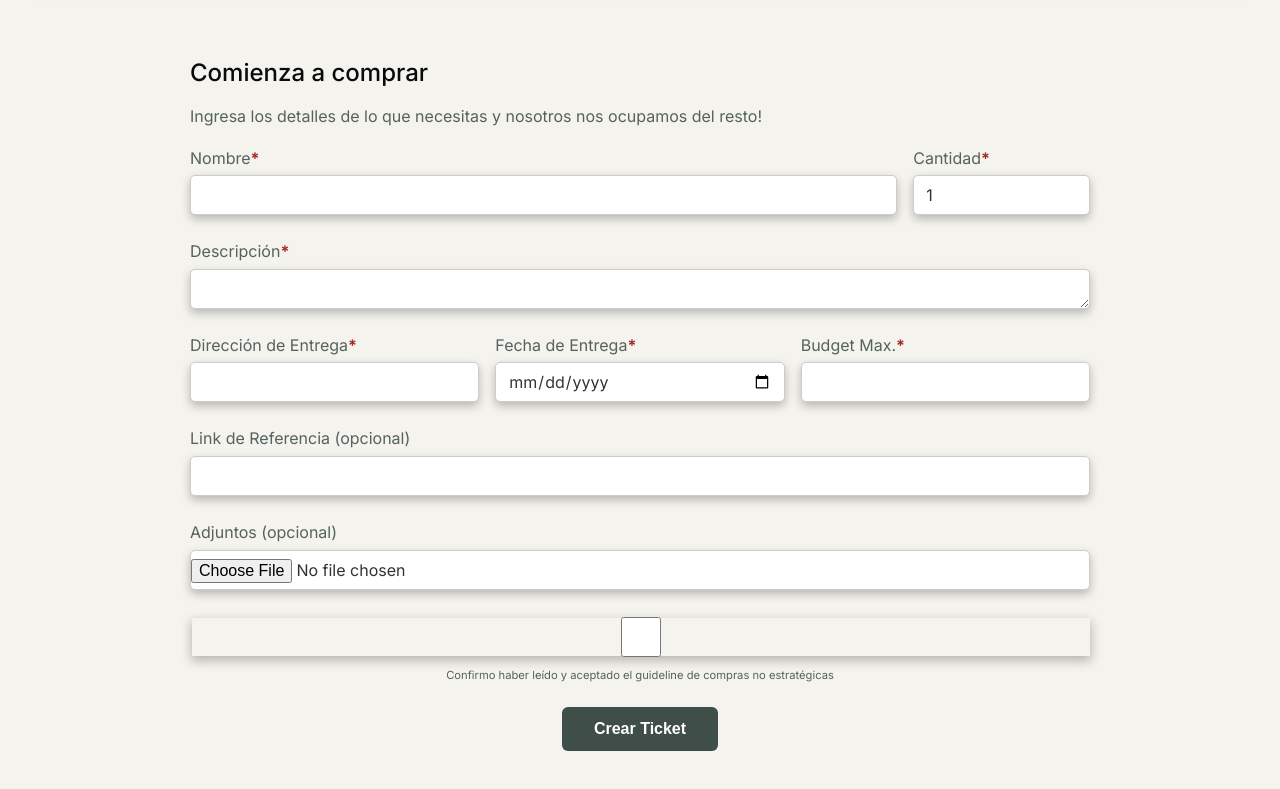
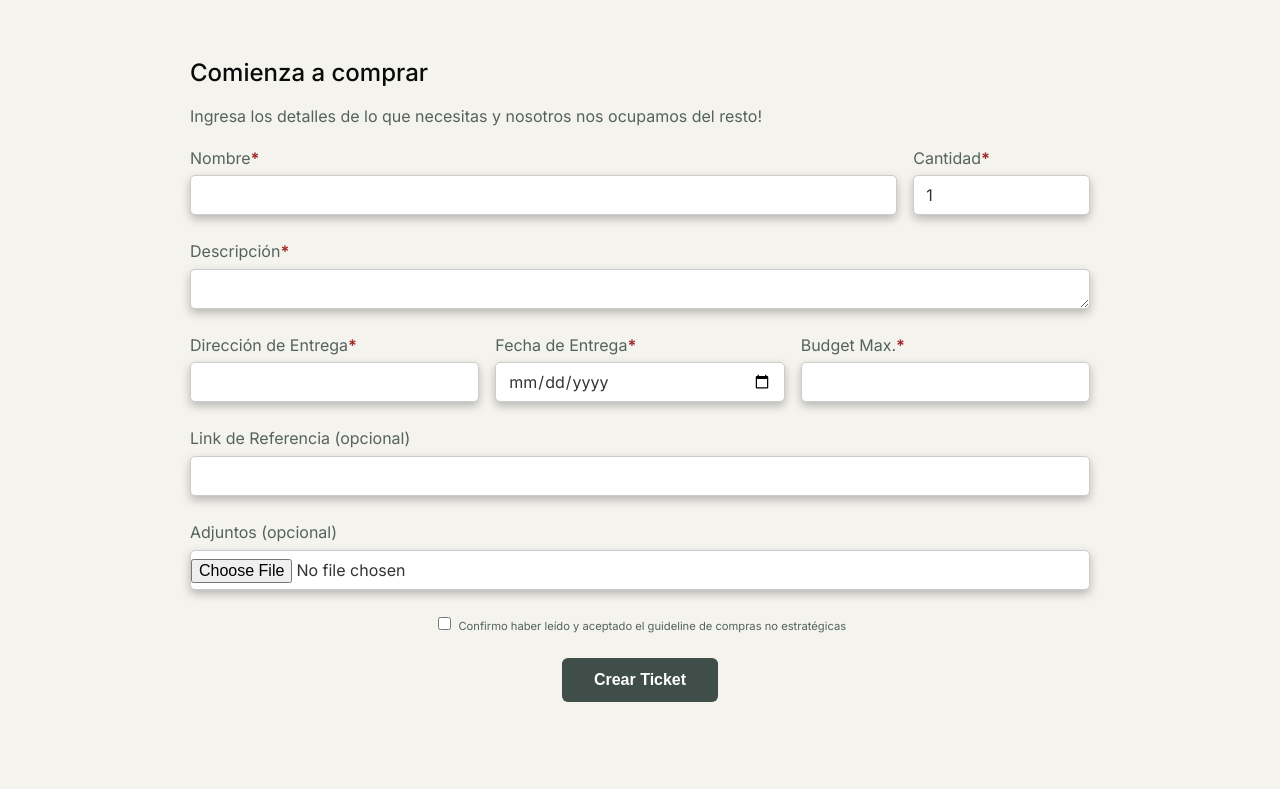
Before and after one commit to pepito2521/Procly, a plain HTML site: page frontend/public/nuevo_ticket.html in a window 1280 px wide. Shown: the part 101-890 px from the top of the page. After the commit the page ends 859 px from the top, so only its background shows below. Drawn offline with Linux system fonts and the light colour scheme.

Commit message:
listo el checkbox del guideline de comrpas no estrategicas

```diff
--- a/frontend/css/nuevo_ticket.css
+++ b/frontend/css/nuevo_ticket.css
@@ -30,6 +30,14 @@
     display: flex;
     flex-direction: column;
   }
+
+  .form-group-checkbox {
+    text-align: center;
+    align-items: center;
+    justify-content: center;
+    gap: 0.5rem;
+  }
+
 
   /* FILA 1: NOMBRE Y CANTIDAD */
 
@@ -71,11 +79,19 @@
     padding: 0.5rem 0;
   }
 
-  .form-group.checkbox {
-    display: flex;
-    align-items: center;
-    gap: 0.5rem;
-    font-size: 0.95rem;
+  .form-group.checkbox label {
+    font-family: 'Inter', sans-serif;
+    font-weight: 400;
+    font-size: 1rem;
+    line-height: 1.4;
+    color: #55625D;
+    margin: 0;
+    white-space: normal;
+  }
+
+  .form-group.checkbox small {
+    white-space: nowrap;
+    color: #55625D;
   }
 
   .submit-btn {
@@ -99,10 +115,3 @@
     color: #A22C29;
     font-weight: bold;
   }
-
-  .form-group.checkbox label {
-    margin: 0;
-    flex: 1;
-    font-size: 1rem;
-    color: #55625D;
-  }
--- a/frontend/public/nuevo_ticket.html
+++ b/frontend/public/nuevo_ticket.html
@@ -14,6 +14,7 @@
 
 
   <main class="nuevo-ticket-container">
+
     <h1>Comienza a comprar</h1>
     <p>Ingresa los detalles de lo que necesitas y nosotros nos ocupamos del resto!</p>
     <form class="formulario-ticket" action="/ruta/del/backend" method="POST">
@@ -62,13 +63,16 @@
         <input type="file" id="adjuntos" name="adjuntos" />
       </div>
 
-      <div class="form-group checkbox">
+      <div class="form-group-checkbox">
         <input type="checkbox" id="confirm" name="confirm" required />
-        <label for="confirm"><small>Confirmo haber leído y aceptado el guideline de compras no estratégicas</small></label>
+        <label for="confirm">
+          <small>Confirmo haber leído y aceptado el guideline de compras no estratégicas</small>
+        </label>
       </div>
 
       <button type="submit" class="submit-btn">Crear Ticket</button>
     </form>
+
   </main>
 
 
```
Also changed, not shown: frontend/assets/icons/chevron-right.svg (added).
